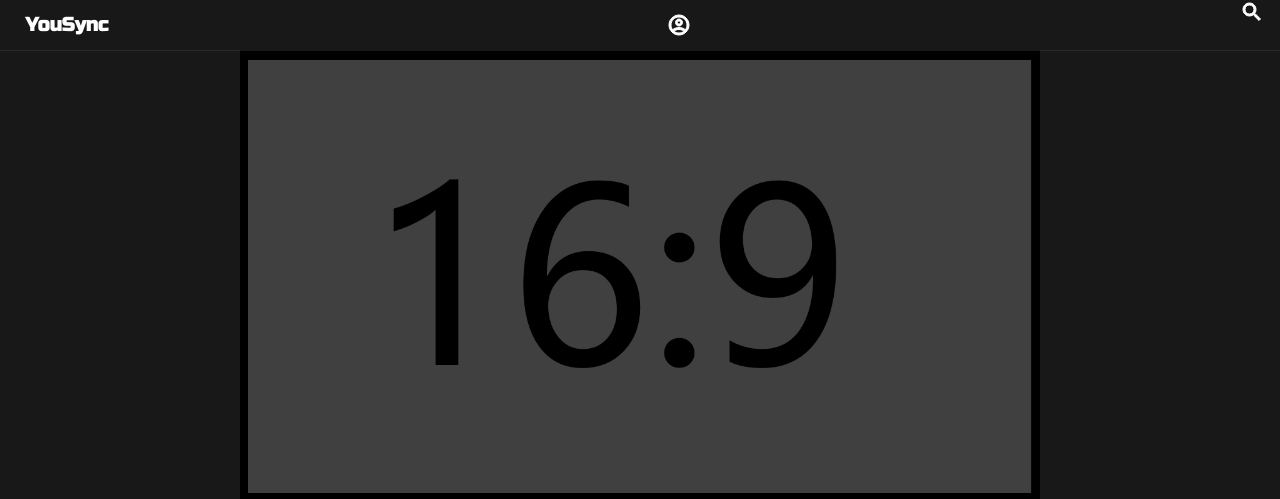
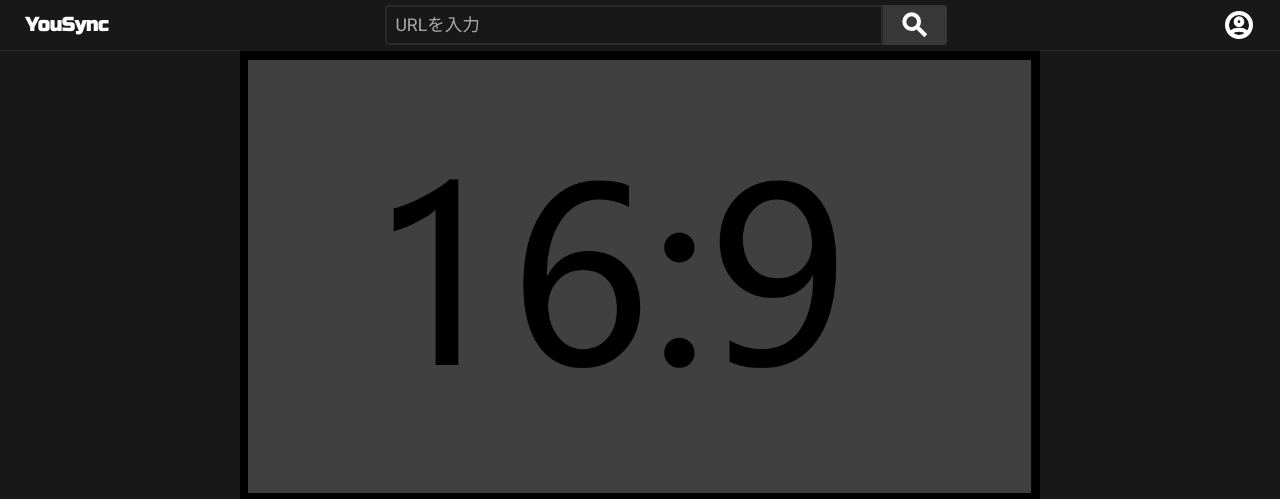
Before and after one commit to Akkunlab/YouSync, a web app: file src/home_pc.html in a window 1280 px wide. Shown: the top 499 px of the page. Run offline with its HTML, style and script files only (its server is not run), Linux system fonts and the light colour scheme; style sheets or scripts are compiled from the project's sources.

Commit message:
Update PC header

```diff
--- a/src/assets/sass/common_pc.scss
+++ b/src/assets/sass/common_pc.scss
@@ -8,11 +8,12 @@ $tab-height: 50px;
 $footer-height: 100px;
 $main-min-width: 320px;
 $genre-height: 50px;
-$svg-size: 24px;
+$svg-size: 32px;
 $border-bottom-weight: 2px;
 $margin-side: 12px;
 $list-border-radius: 50px;
 $image-border-radius: 4px;
+$item-border-radius: 4px;
 $transition-duration: .5s;
 $transition-in: transform 225ms cubic-bezier(0,0,.2,1),-webkit-transform 225ms cubic-bezier(0,0,.2,1);
 $transition-out: transform 195ms cubic-bezier(.4,0,1,1), -webkit-transform 195ms cubic-bezier(.4,0,1,1);
@@ -107,69 +108,48 @@ svg {
     /* 検索 */
     .search {
 
-      .search_label, .search_button {
-        padding: (($header-height - $svg-size) / 2);
-        display: inline-block;
-        background: transparent;
-        border: none;
-      }
-      .search_label > svg {
-        width: 24px;
-        height: 24px;
-      }
-      .search_toggle {
-        display: none;
-      }
-      .search_toggle:checked + .search_form {
+      .search_form {
+        width: 100%;
         display: flex;
-      }
-      .search_toggle:checked ~ .blocker {
-        display: unset;
-      }
-      .search_form {
-        top: 0;
-        left: 0;
-        width: 100%;
-        height: $header-height;
-        position: absolute;
-        justify-content: center;
-        align-items: center;
-        display: none;
         background: $background-color;
-        z-index: 100;
 
         .search_input {
-          width: 100%;
+          margin: 5px 0;
           font-size: 1.1em;
-          margin: 0 .4em;
           padding: .3em .5em;
-          border-bottom: solid $border-color $border-bottom-weight;
+          border: solid $border-color $border-bottom-weight;
           color: $text-primary-color;
           background: transparent;
           -webkit-appearance: none;
-          border-radius: 0;
+          border-radius: $item-border-radius 0 0 $item-border-radius;
 
           &::placeholder {
             color: $text-secondary-color;
           }
           &:focus {
-            border-bottom: solid $border-active-color $border-bottom-weight;
+            border: solid $border-active-color $border-bottom-weight;
           }
         }
+
+        .search_label {
+          margin: (($header-height - $svg-size - 8px) / 2) 0;
+          padding: 4px 16px;
+          display: inline-block;
+          background: $item-color;
+          border: none;
+          border-radius: 0 $item-border-radius $item-border-radius 0;
+        }
       }
+    }
 
-      /* ブロッカー */
-      .blocker {
-        top: 0;
-        right: 0;
-        left: 0;
-        bottom: 0;
-        width: 100vw;
-        height: calc(100vh + #{$header-height});
-        position: fixed;
-        background: $blocker-background-color;
-        display: none;
-        z-index: 99;
+    /* ユーザ */
+    .user {
+
+      .user_label {
+        padding: (($header-height - $svg-size) / 2);
+        display: inline-block;
+        background: transparent;
+        border: none;
       }
     }
   }
--- a/src/home_pc.html
+++ b/src/home_pc.html
@@ -26,22 +26,17 @@
 
         <!-- ▼ 検索 ▼ -->
         <div class="search">
-          <label class="search_label" for="search_toggle">
-            <svg viewBox="0 0 24 24"><use xlink:href="./assets/img/graphics.svg#search"></use></svg>
-          </label>
-          <input id="search_toggle" class="search_toggle" type="checkbox">
           <form class="search_form" autocomplete="off" action="#" @submit="search">
+            <input id="search_input" class="search_input" type="search" size="50" placeholder="URLを入力">
             <label class="search_label" for="search_toggle">
-              <svg viewBox="0 0 512 512"><use xlink:href="./assets/img/graphics.svg#left"></use></svg>
+              <svg viewBox="0 0 24 24"><use xlink:href="./assets/img/graphics.svg#search"></use></svg>
             </label>
-            <input id="search_input" class="search_input" type="search" size="50" placeholder="URLを入力">
           </form>
-          <label class="blocker" for="search_toggle"></label>
         </div>
 
         <!-- ▼ ユーザ ▼ -->
         <div class="user">
-          <label class="search_label" for="search_toggle">
+          <label class="user_label">
             <svg viewBox="0 0 24 24"><use xlink:href="./assets/img/graphics.svg#user"></use></svg>
           </label>
         </div>
```
Also changed, not shown: src/assets/img/graphics.svg.
